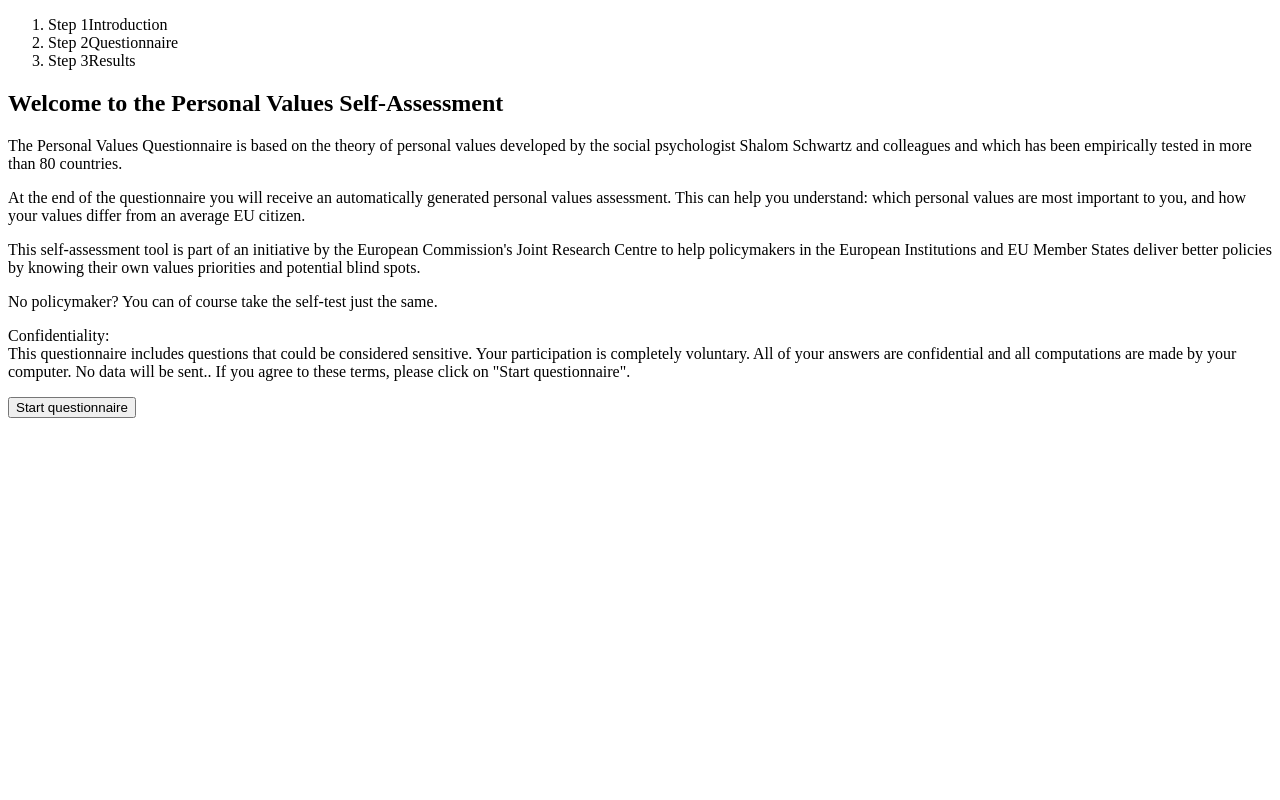
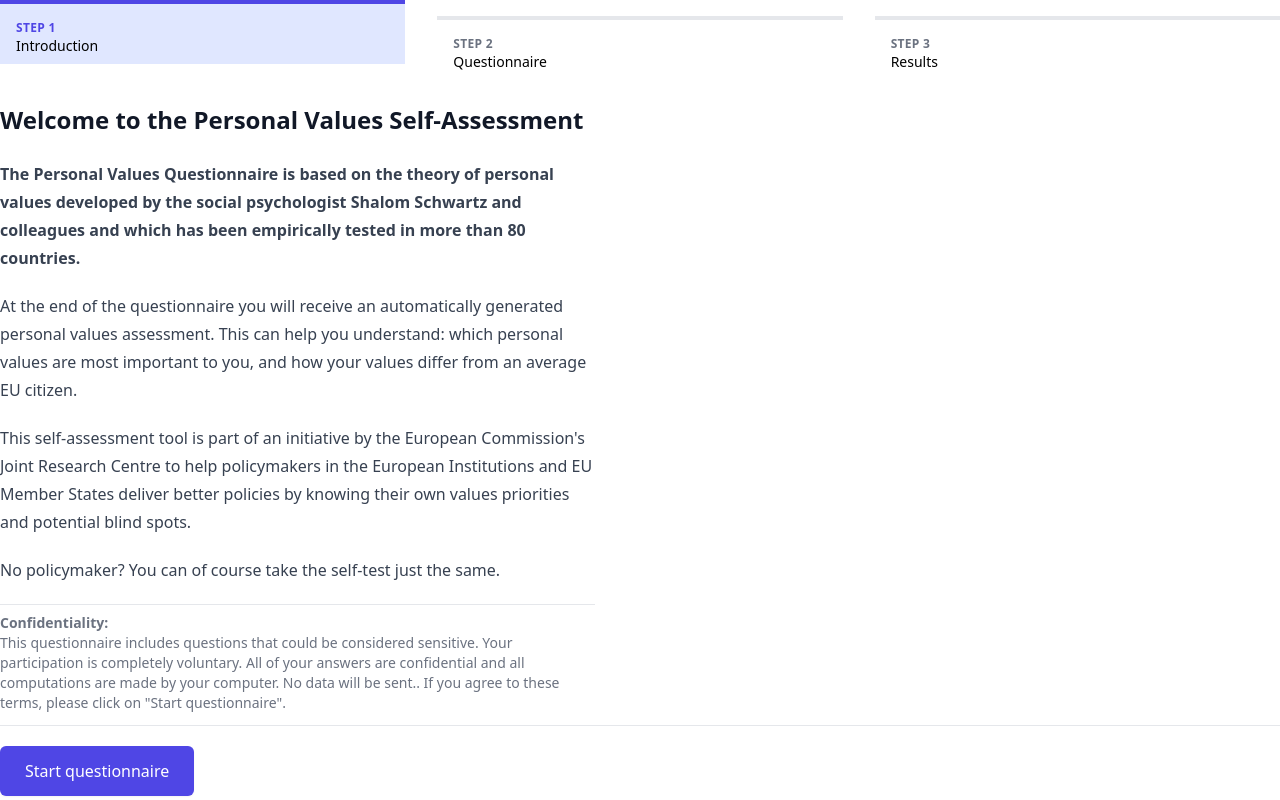
Before and after one commit to Thieffen/ech-survey-static, a Gatsby site: page / in a window 1280 px wide. Built offline with nearby package versions, Linux system fonts and the light colour scheme; Gatsby itself is replaced by a stand-in of ours.

Commit message:
add tailwindcss

```diff
--- /dev/null
+++ b/gatsby-browser.tsx
@@ -0,0 +1 @@
+import "./src/css/index.css"
--- a/gatsby-config.ts
+++ b/gatsby-config.ts
@@ -5,7 +5,7 @@ const config: GatsbyConfig = {
     title: `ech-survey-static`,
     siteUrl: `https://www.yourdomain.tld`,
   },
-  plugins: [],
+  plugins: [`gatsby-plugin-postcss`],
 }
 
 export default config
--- a/package.json
+++ b/package.json
@@ -18,11 +18,14 @@
   "dependencies": {
     "autoprefixer": "^10.4.5",
     "gatsby": "^4.13.0",
+    "gatsby-plugin-postcss": "^5.13.0",
+    "postcss": "^8.4.12",
     "react": "^17.0.1",
     "react-dom": "^17.0.1",
     "tailwindcss": "^3.0.24"
   },
   "devDependencies": {
+    "@tailwindcss/typography": "^0.5.2",
     "@types/node": "^17.0.26",
     "@types/react": "^17.0.44",
     "@types/react-dom": "^17.0.15",
--- /dev/null
+++ b/postcss.config.js
@@ -0,0 +1,3 @@
+module.exports = () => ({
+  plugins: [require("tailwindcss")],
+})
--- /dev/null
+++ b/src/css/index.css
@@ -0,0 +1,3 @@
+@tailwind base;
+@tailwind components;
+@tailwind utilities;
--- a/src/pages/index.tsx
+++ b/src/pages/index.tsx
@@ -9,7 +9,7 @@ export default function Index() {
   // const { gender, questionnaire } = useOutletContext<AppContextType>();
 
   return (
-    <>
+    <main className="container mx-auto">
       <Steps
         className="mb-6"
         step1="current"
@@ -55,6 +55,6 @@ export default function Index() {
           className=""/>
       </div>
       {/*<Debug questionnaire={questionnaire} gender={gender} />*/}
-    </>
+    </main>
   );
 }
--- /dev/null
+++ b/tailwind.config.js
@@ -0,0 +1,8 @@
+module.exports = {
+  content: ["./src/**/*.{js,jsx,ts,tsx}"],
+  theme: {},
+  variants: {},
+  plugins: [
+    require('@tailwindcss/typography'),
+  ],
+}
```
Also changed, not shown: 1 other file.
